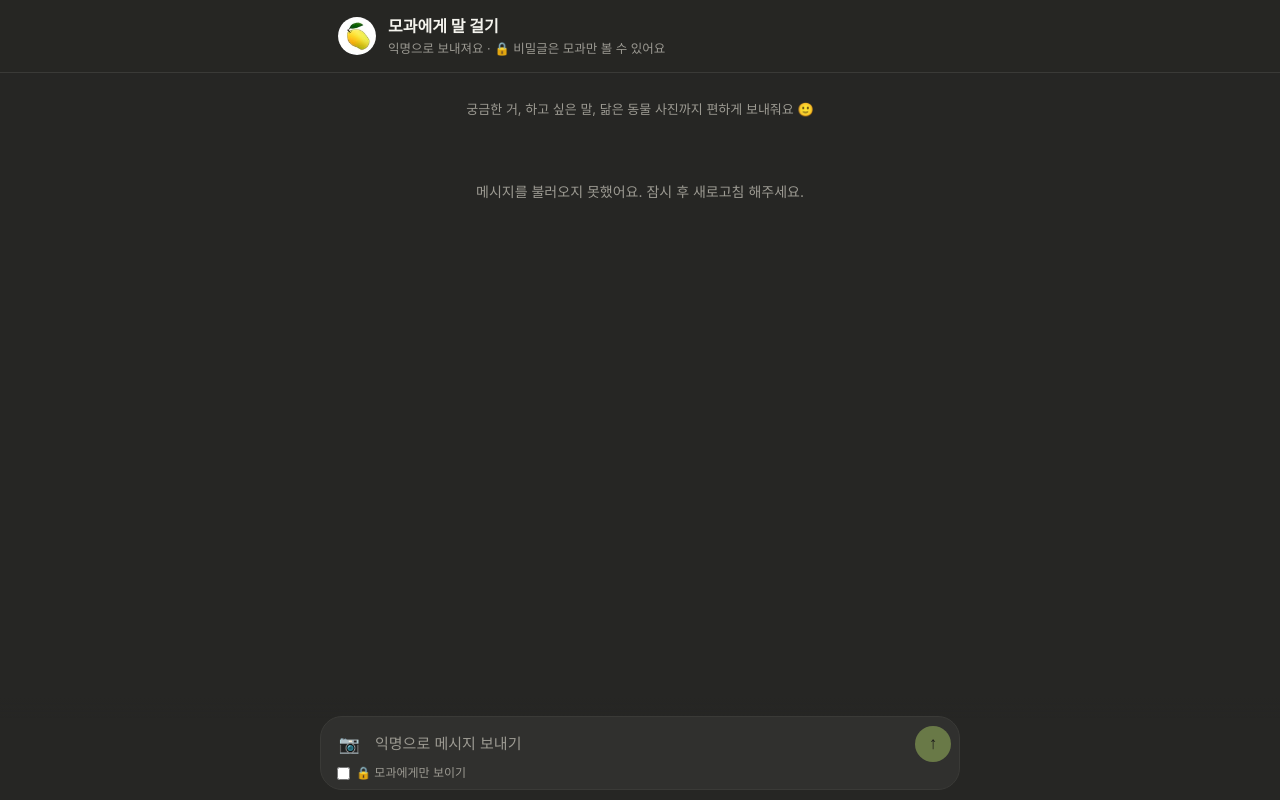
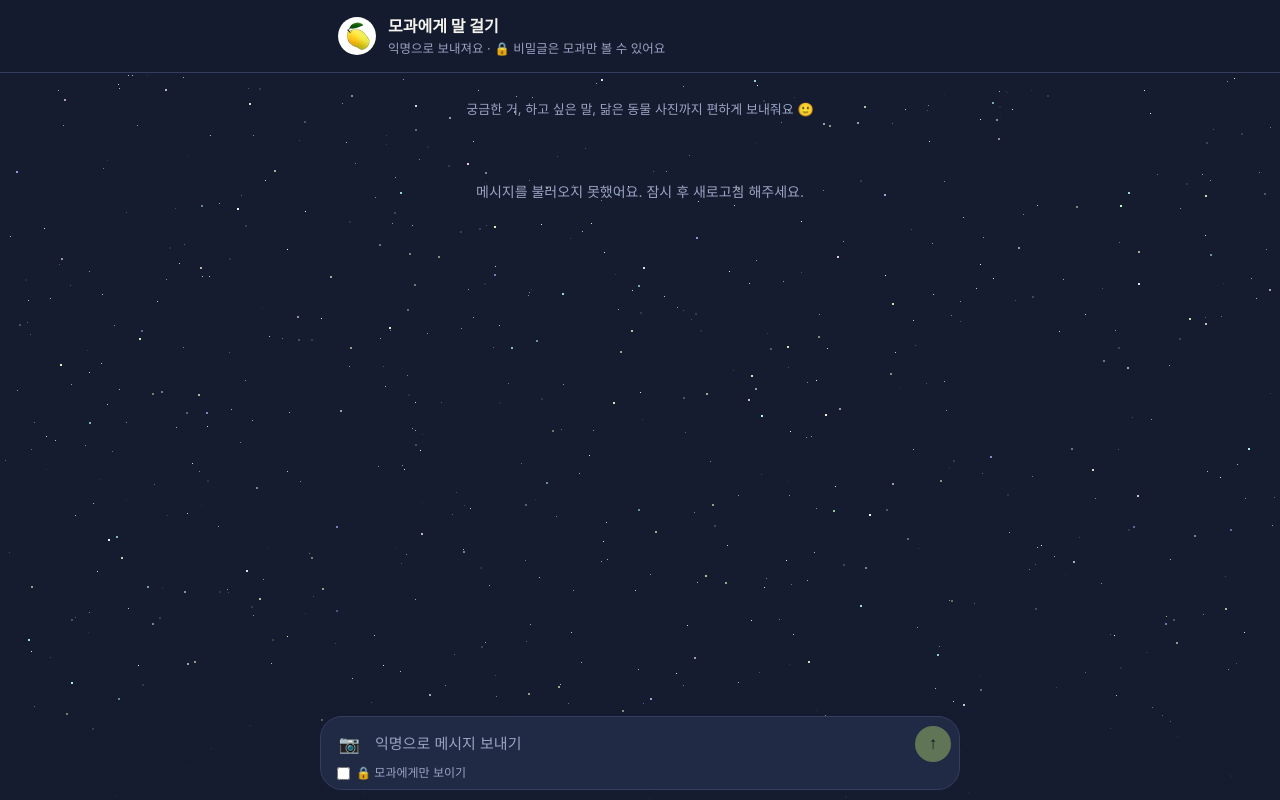
Before and after one commit to owlspu/mogwatalk, a plain HTML site: page index.html in a window 1280 px wide. Drawn offline with Linux system fonts and the light colour scheme; no server answers.

Commit message:
Add files via upload

```diff
--- a/index.html
+++ b/index.html
@@ -8,11 +8,11 @@
 <link rel="icon" href="mogwa.png">
 <style>
   :root {
-    --bg: #262624;          /* 클로드 다크모드 배경 */
-    --bg-raised: #30302E;
-    --line: #3A3A37;
+    --bg: #151C30;          /* 밤하늘 배경 */
+    --bg-raised: #212A45;
+    --line: #333D60;
     --text: #F5F4EE;
-    --muted: #9C9A92;
+    --muted: #9AA3C2;
     --me-bg: #000000;       /* 모과 말풍선 */
     --me-text: #FFFFFF;
     --anon-bg: #C0E66D;     /* 익명 말풍선 */
@@ -28,11 +28,12 @@
     line-height: 1.55;
   }
   [hidden] { display: none !important; }
+  #sky { position: fixed; inset: 0; width: 100vw; height: 100lvh; z-index: -1; pointer-events: none; }
 
   /* 상단 바 */
   header {
     position: sticky; top: 0; z-index: 5;
-    background: rgba(38, 38, 36, 0.92);
+    background: rgba(21, 28, 48, 0.85);
     backdrop-filter: blur(8px);
     border-bottom: 1px solid var(--line);
   }
@@ -131,7 +132,7 @@
   /* 입력창 */
   .composer-wrap {
     position: fixed; left: 0; right: 0; bottom: 0; z-index: 5;
-    background: linear-gradient(to top, var(--bg) 80%, rgba(38,38,36,0));
+    background: linear-gradient(to top, rgba(21,28,48,0.95) 60%, rgba(21,28,48,0));
     padding: 18px 12px calc(10px + env(safe-area-inset-bottom));
   }
   .composer {
@@ -221,6 +222,7 @@
 </style>
 </head>
 <body>
+<canvas id="sky" aria-hidden="true"></canvas>
 
 <header>
   <div class="header-inner">
@@ -263,7 +265,7 @@
     </div>
     <div class="meta-row">
       <label class="secret-check" id="secretWrap">
-        <input type="checkbox" id="secret"> <span id="secretLabel">🔒 모과에게만 보이기 / 비밀글 답장은 같은 기기, 같은 브라우저에서만 보여요</span>
+        <input type="checkbox" id="secret"> <span id="secretLabel">🔒 모과에게만 보이기</span>
       </label>
       <span class="counter" id="counter"></span>
     </div>
@@ -290,6 +292,11 @@
   const OWNER_NAME = "모과";
   const MAX_LEN = 1000;          // 익명 질문 최대 글자수
   const REFRESH_SEC = 30;        // 새 메시지 자동 확인 간격(초)
+  // 밤하늘 별: 색은 원하는 만큼 추가/삭제 가능, 배경색은 맨 위 CSS의 --bg
+  const STAR_COLORS = ["#B2B8FF", "#B3FFEF", "#CAFFBD", "#F4FFC6", "#FFF5D7", "#FFE4F4", "#F9FFFC"];
+  const STAR_DENSITY = 1 / 1400;  // 숫자가 클수록 별이 많아짐 (1/700이면 2배)
+  const BIG_STAR_RATIO = 0.35;    // 2px 별의 비율 (나머지는 1px)
+  const TWINKLE_RATIO = 0.55;     // 반짝이는 별의 비율 (0이면 반짝임 끄기)
   /* ================ */
 
   const $ = (id) => document.getElementById(id);
@@ -680,6 +687,62 @@
     updateInput();
   });
 
+  /* ---------- 밤하늘 ---------- */
+  let skyWidth = 0, stars = [], skyCtx = null, skyW = 0, skyH = 0;
+  const reduceMotion = matchMedia("(prefers-reduced-motion: reduce)").matches;
+
+  function makeSky() {
+    const c = $("sky");
+    const w = window.innerWidth;
+    const h = Math.max(window.innerHeight, screen.height || 0);
+    if (w === skyWidth) return;          // 모바일 주소창 움직일 때 별이 다시 섞이지 않게
+    skyWidth = w; skyW = w; skyH = h;
+    const dpr = window.devicePixelRatio || 1;
+    c.width = Math.round(w * dpr);
+    c.height = Math.round(h * dpr);
+    skyCtx = c.getContext("2d");
+    skyCtx.setTransform(dpr, 0, 0, dpr, 0, 0);
+    stars = [];
+    const count = Math.round(w * h * STAR_DENSITY);
+    for (let i = 0; i < count; i++) {
+      stars.push({
+        x: Math.floor(Math.random() * w),
+        y: Math.floor(Math.random() * h),
+        size: Math.random() < BIG_STAR_RATIO ? 2 : 1,
+        color: STAR_COLORS[Math.floor(Math.random() * STAR_COLORS.length)],
+        alpha: 0.45 + Math.random() * 0.55,
+        twinkle: !reduceMotion && Math.random() < TWINKLE_RATIO,
+        speed: 0.6 + Math.random() * 1.6,          // 반짝이는 속도 (별마다 다름)
+        phase: Math.random() * Math.PI * 2,
+      });
+    }
+    paintSky(performance.now());
+  }
+
+  function paintSky(now) {
+    if (!skyCtx) return;
+    const t = now / 1000;
+    skyCtx.clearRect(0, 0, skyW, skyH);
+    for (const s of stars) {
+      let a = s.alpha;
+      if (s.twinkle) a *= 0.15 + 0.85 * (0.5 + 0.5 * Math.sin(t * s.speed + s.phase));
+      skyCtx.globalAlpha = a;
+      skyCtx.fillStyle = s.color;
+      skyCtx.fillRect(s.x, s.y, s.size, s.size);
+    }
+    skyCtx.globalAlpha = 1;
+  }
+
+  let lastPaint = 0;
+  function animateSky(now) {
+    if (now - lastPaint > 50) { paintSky(now); lastPaint = now; }   // 초당 20번이면 충분 (배터리 절약)
+    requestAnimationFrame(animateSky);
+  }
+
+  makeSky();
+  window.addEventListener("resize", makeSky);
+  if (!reduceMotion && TWINKLE_RATIO > 0) requestAnimationFrame(animateSky);
+
   /* ---------- 시작 ---------- */
   if (/[?#&]admin\b/.test(location.search + location.hash) && !adminKey) {
     $("loginModal").hidden = false;
```
